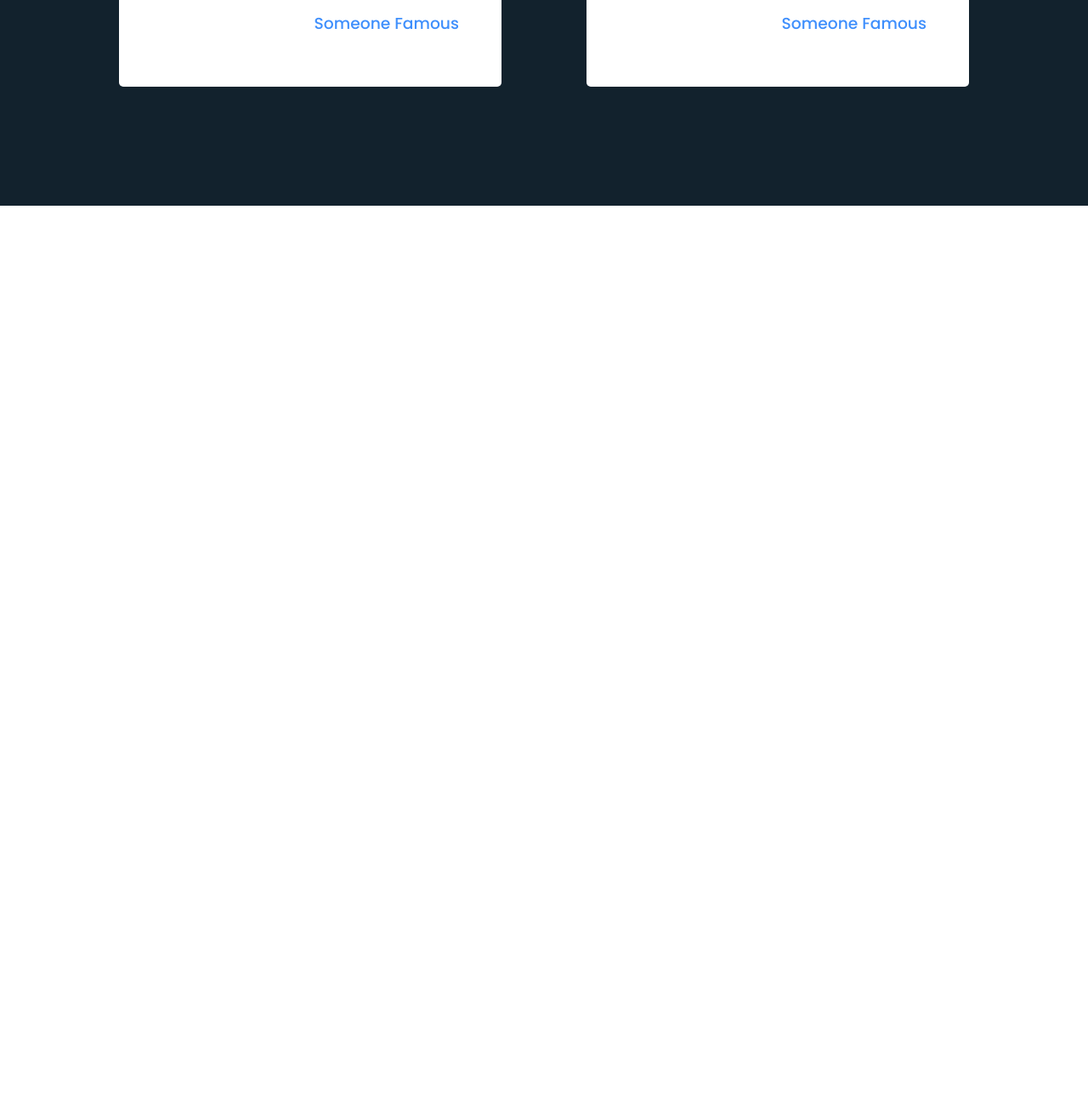
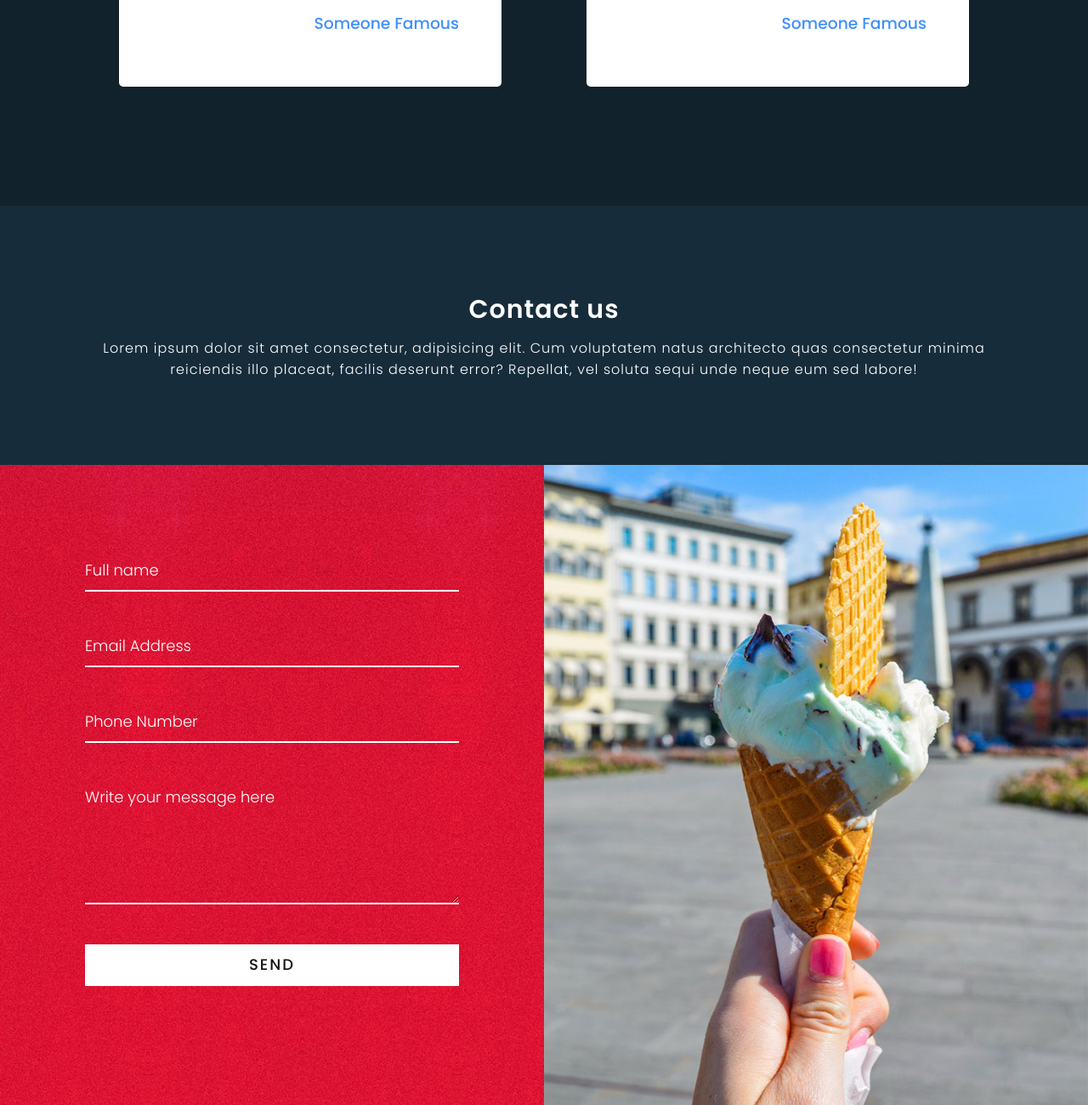
Before and after one commit to khanhvi/tieutieu-responsive-web-design, a plain HTML site: page index.html in a window 1280 px wide. Shown: the part 3385-4685 px from the top of the page at 85% size. Before the commit the page ends 3627 px from the top, so only its background shows below. Drawn offline with Linux system fonts and the light colour scheme.

Commit message:
add contact

```diff
--- a/index.html
+++ b/index.html
@@ -77,7 +77,7 @@
             </div>
         </div>
     </section>
-    <!-- Servieces -->
+    <!-- Technology -->
     <section class="technology">
         <div class="contentBx">
             <h2 class="heading">We use cuting edge technology</h2>
@@ -114,7 +114,33 @@
             </div>
         </div>
     </section>
-
+    <!-- contact -->
+    <section class="contact">
+        <h2 class="heading">Contact us</h2>
+        <p class="text">Lorem ipsum dolor sit amet consectetur, adipisicing elit. Cum voluptatem natus architecto quas consectetur minima reiciendis illo placeat, facilis deserunt error? Repellat, vel soluta sequi unde neque eum sed labore!</p>
+    </section>
+    <section class="about">
+        <div class="contentBx red-background">
+            <div class="form">
+                <div class="inputBx">
+                    <input type="text" name="" placeholder="Full name" />
+                </div>
+                <div class="inputBx">
+                    <input type="text" name="" placeholder="Email Address" />
+                </div>
+                <div class="inputBx">
+                    <input type="text" name="" placeholder="Phone Number" />
+                </div>
+                <div class="inputBx">
+                    <textarea placeholder="Write your message here"></textarea>
+                </div>
+                <div class="inputBx">
+                    <input type="submit" value="Send" />
+                </div>
+            </div>
+        </div>
+        <div class="imgBx-contact"></div>
+    </section>
 
 
 
--- a/style.css
+++ b/style.css
@@ -287,3 +287,71 @@
     font-weight: 500;
     color: #3f8ffc;
 }
+
+.contact {
+    padding: 100px;
+    background-color: #162c3b;
+    text-align: center;
+}
+
+.imgBx-contact {
+    background: url(images/bg2.jpg);
+    background-size: cover;
+    background-position: center;
+    width: 50%;
+}
+
+.red-background {
+    background: url(images/red.jpg);
+    background-size: cover;
+    background-position: center;
+}
+
+.form .inputBx {
+    margin-bottom: 40px;
+}
+
+.form .inputBx input {
+    width: 100%;
+    background: transparent;
+    box-shadow: none;
+    border: none;
+    outline: none;
+    padding: 10px 0;
+    font-size: 18px;
+    font-weight: 300;
+    color: #fff;
+    border-bottom: 2px solid #fff;
+}
+
+.form .inputBx input::placeholder {
+    color: #fff;
+}
+
+.form .inputBx textarea {
+    width: 100%;
+    height: 150px;
+    background: transparent;
+    box-shadow: none;
+    border: none;
+    outline: none;
+    padding: 10px 0;
+    font-size: 18px;
+    font-weight: 300;
+    color: #fff;
+    border-bottom: 2px solid #fff;
+}
+
+.form .inputBx textarea::placeholder {
+    color: #fff;
+}
+
+.form .inputBx input[type="submit"] {
+    width: 100%;
+    background-color: #fff;
+    color: #111;
+    cursor: pointer;
+    font-weight: 500;
+    letter-spacing: 2px;
+    text-transform: uppercase;
+}
```
